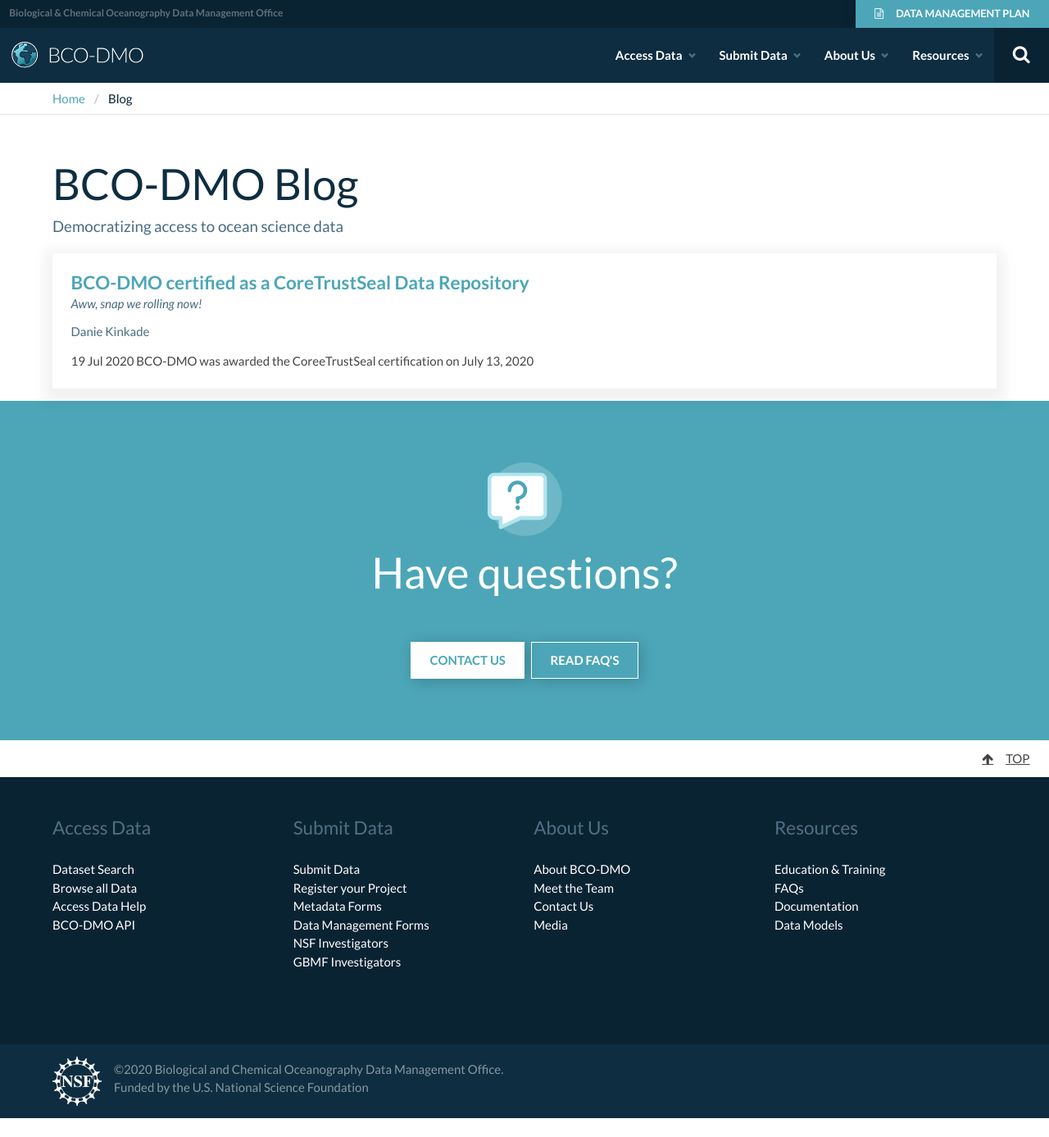
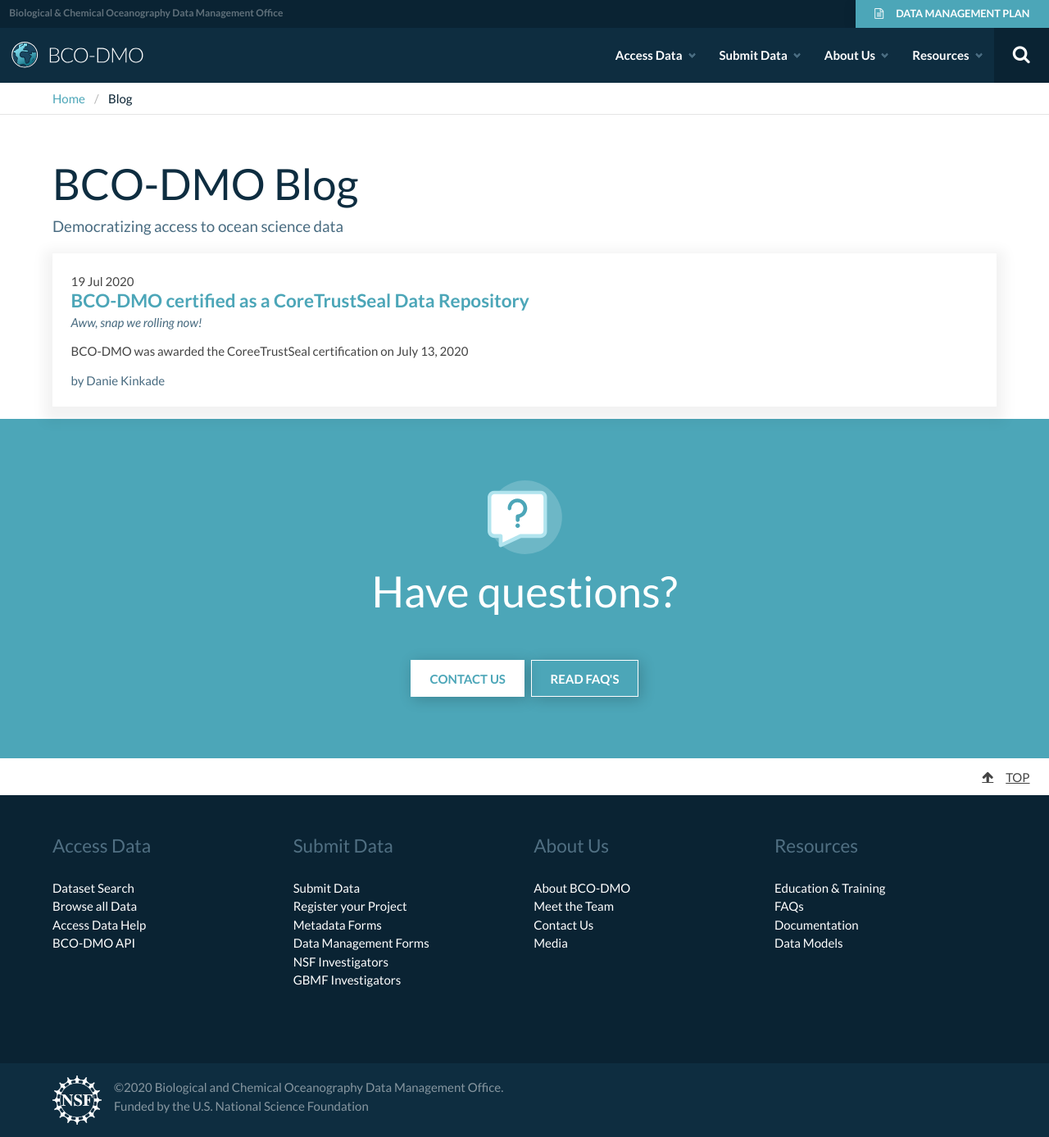
Before and after one commit to BCODMO/blog.bco-dmo.org, a Jekyll site: the page built from index.html, in a window 1280 px wide. Shown: the whole page at 82% size. Built offline with Jekyll 4.4.1, drawn with Linux system fonts in a browser that asks for light colours; before the commit the page ends 1364 px from its top, so only the background shows below that.

Commit message:
Update index.html

```diff
--- a/index.html
+++ b/index.html
@@ -15,13 +15,13 @@
     <div class="card">
       <div class="card-content">
         <div class="content">
+          <time>{{ post.date | date_to_string }}</time>
           <p class="title is-4"><a href="{{ post.url }}" title="{{ post.title }}">{{ post.title }}</a></p>
           {% if post.subtitle %}
           <p class="subtitle is-6 is-italic">{{ post.subtitle }}</p>
           {% endif %}
-          <p class="subtitle is-6">{{ post.author.name }}</p>
-          <time>{{ post.date | date_to_string }}</time>
-          {{ post.description }}
+          <p>{{ post.description }}</p>
+          <p class="subtitle is-6">by {{ post.author.name }}</p>
         </div>
       </div>
     </div>
```
